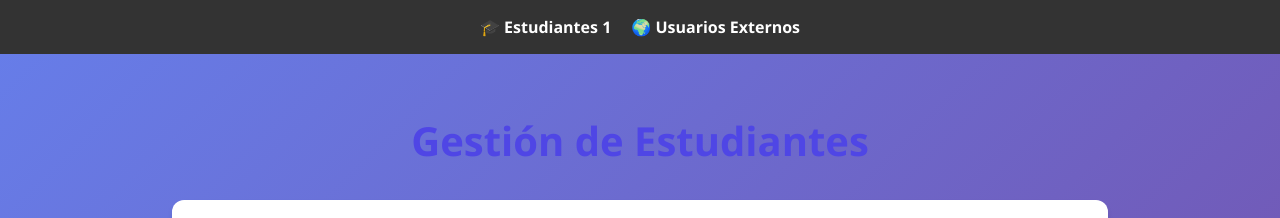
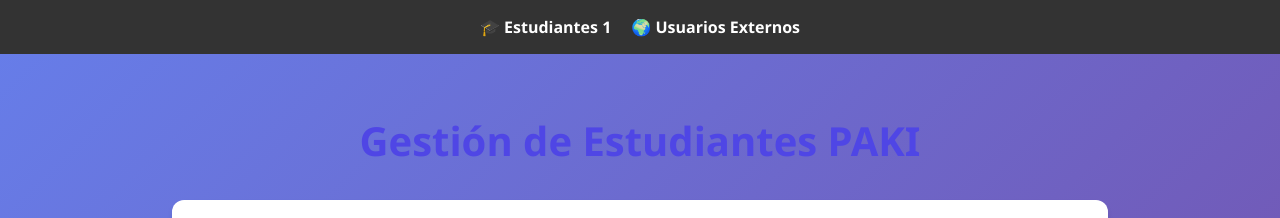
Before and after one commit to ematevez/332-server, a React (Create React App) app in the folder frontend/: page / in a window 1280 px wide. Shown: the top 218 px of the page. Built offline with nearby package versions, Linux system fonts and the light colour scheme; no server answers.

Commit message:
test paki

```diff
--- a/frontend/src/App.js
+++ b/frontend/src/App.js
@@ -96,7 +96,7 @@ function App() {
 
   return (
     <div className="App">
-      <h1>Gestión de Estudiantes</h1>
+      <h1>Gestión de Estudiantes PAKI</h1>
 
       <div className="form-container">
         <h2>{editingId ? '✏️ Editar Estudiante' : '➕ Nuevo Estudiante'}</h2>
```
